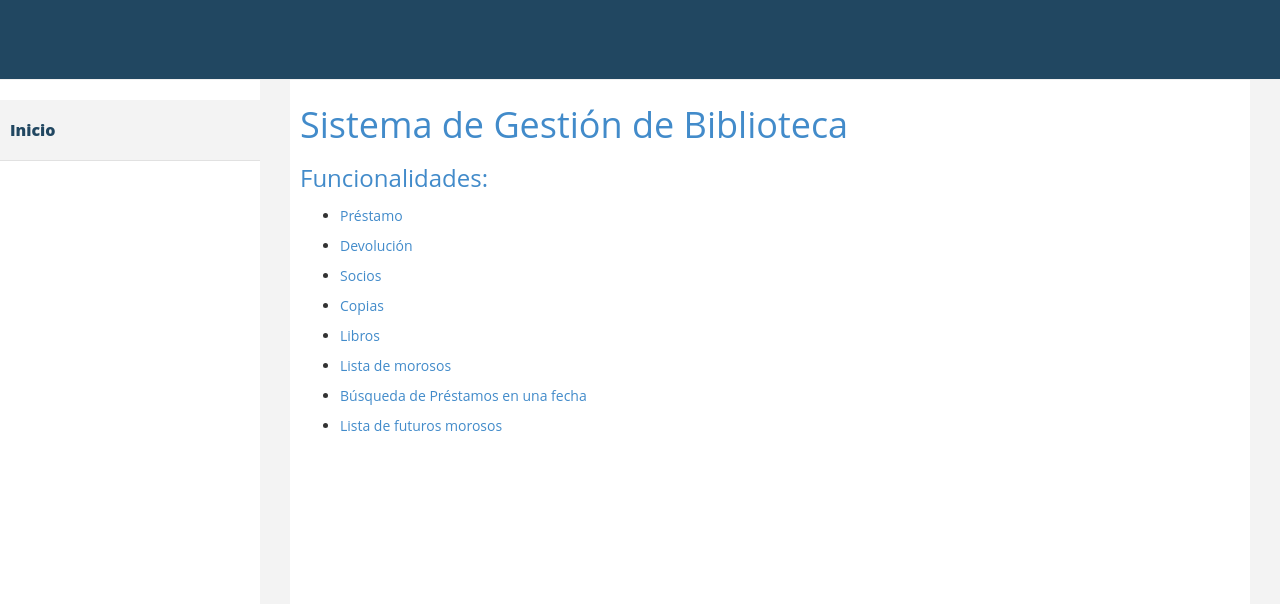
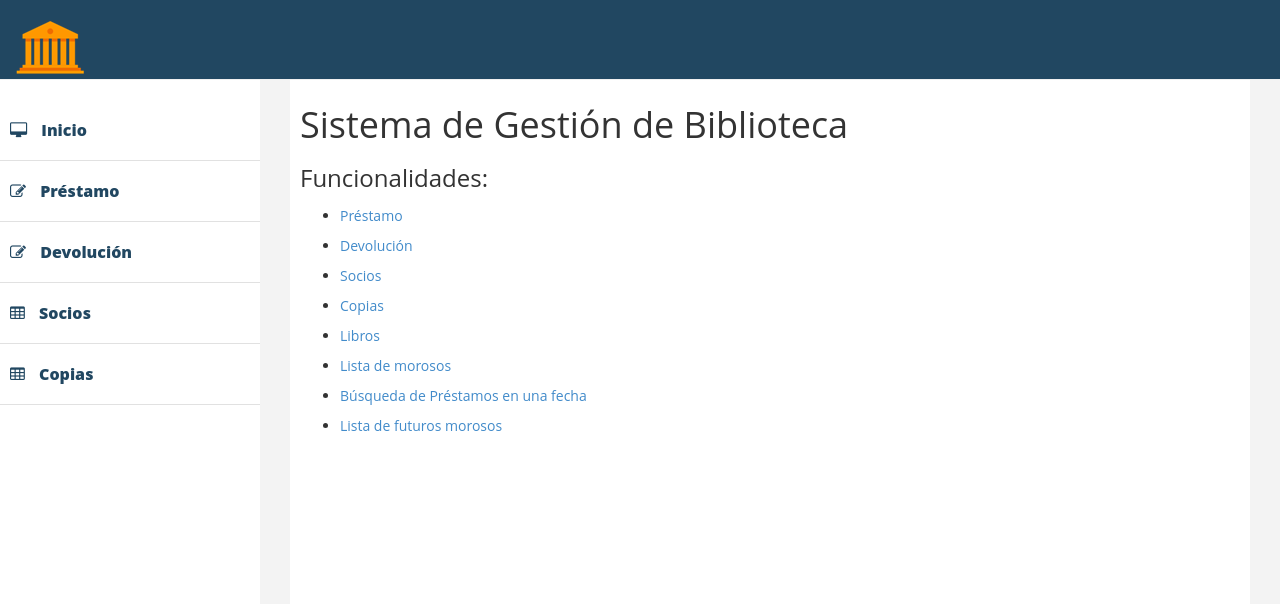
Before and after one commit to miltonrodriguez/obligatorio_python, a Django app: page /biblio/ in a window 1280 px wide. Shown: the top 604 px of the page. Run offline with Django 3.2, Linux system fonts and the light colour scheme; some libraries are stand-ins or nearby versions.

Commit message:
- se arregló ícono home - página ejemplo de socios, con estilo tabla - más items en el menú, pero FALTAN MAS!

```diff
--- a/Obligatorio/MSGB/Templates/base.html
+++ b/Obligatorio/MSGB/Templates/base.html
@@ -14,12 +14,15 @@
 			<div class="navbar navbar-inverse navbar-fixed-top">
 				<div class="adjust-nav">
 					<div class="navbar-header">
-					<!--	<a class="navbar-brand" href="."><img src={% static "img/logo.png" %}></a> -->
-						<button class="navbar-toggle" type="button" data-toggle="collapse" data-target=".sidebar-collapse">
-<span class="icon-bar"><a class="navbar-brand" href="."><img src={% static "img/logo.png" %}></a></span>
-<span class="icon-bar"></span>
-<span class="icon-bar"><img src={% static "img/logo.png" %}></span>
-</button>
+					<button type="button" class="navbar-toggle" data-toggle="collapse" data-target=".sidebar-collapse">
+                        <span class="icon-bar"></span>
+                        <span class="icon-bar"></span>
+                        <span class="icon-bar"></span>
+                    </button>
+ <a class="navbar-brand" href=".">
+                        <img src={% static "img/logo.png" %} />
+
+                    </a>
 					</div>
 
 				</div>
@@ -27,7 +30,11 @@
 			<nav class="navbar-default navbar-side" role="navigation">
 				<div class="sidebar-collapse">
 					<ul id="main-menu" class="nav">
-						<li class="active-link"><a href="index.html"> Inicio</li>
+						<li><a href="."><i class="fa fa-desktop "></i> Inicio</a></li>
+						<li><a href="/biblio/prestamo/"><i class="fa fa-edit "></i> Préstamo</a></li>
+						<li><a href="/biblio/devolucion/"><i class="fa fa-edit "></i> Devolución</a></li>
+						<li><a href="/biblio/list_socios"><i class="fa fa-table "></i> Socios</a></li>
+						<li><a href="/biblio/list_copias"> <i class="fa fa-table "></i> Copias</a></li>
 					</ul>
 				</div>
 			</nav>
```
Also changed, not shown: Obligatorio/MSGB/Templates/MSGB/listado_socios.html (+4 -14 lines), Obligatorio/MSGB/static/img/logo.png.
